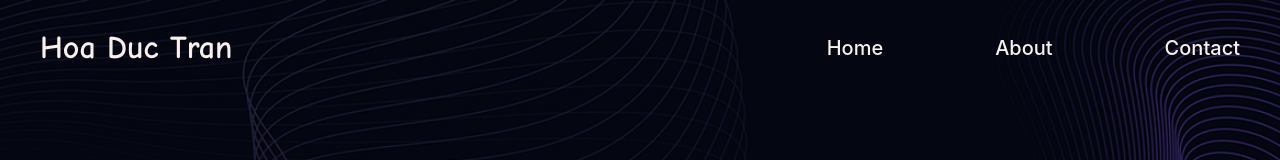
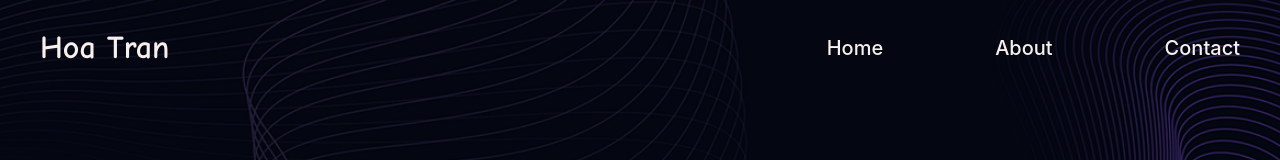
Before and after one commit to dtran813/portfolio, a React (Vite) app: page / in a window 1280 px wide. Shown: the top 160 px of the page. Built offline with nearby package versions, Linux system fonts and the light colour scheme.

Commit message:
Update name

```diff
--- a/index.html
+++ b/index.html
@@ -6,9 +6,9 @@
     <meta name="viewport" content="width=device-width, initial-scale=1.0" />
     <meta
       name="description"
-      content="Come check out Hoa Tran's portfolio to see what he has done so far to level up his career as a software engineer."
+      content="Come check out Hoa's portfolio to see what he has done so far to level up his career as a software engineer."
     />
-    <title>Hoa Duc Tran</title>
+    <title>Hoa Tran</title>
   </head>
   <body>
     <div id="root"></div>
--- a/src/components/Footer/Footer.tsx
+++ b/src/components/Footer/Footer.tsx
@@ -5,7 +5,7 @@ export default function Footer() {
   return (
     <footer className={styles.footer}>
       <div className={styles.wrapper}>
-        <p className={styles.footerName}>Hoa Duc Tran</p>
+        <p className={styles.footerName}>Hoa Tran</p>
         <div className={styles.media}>
           {social_media.map((media) => (
             <a key={media.name} href={media.url} target="_blank">
@@ -14,7 +14,7 @@ export default function Footer() {
           ))}
         </div>
         <p className={styles.footerText}>
-          All rights reserved © Hoa Duc Tran {new Date().getFullYear()}
+          All rights reserved © Hoa Tran {new Date().getFullYear()}
         </p>
       </div>
     </footer>
--- a/src/components/Navbar/Navbar.tsx
+++ b/src/components/Navbar/Navbar.tsx
@@ -1,7 +1,7 @@
-import React from 'react';
-import { navLinks } from '../constants';
-import styles from './Navbar.module.css';
-import { menu, x } from '../../assets';
+import React from "react";
+import { navLinks } from "../constants";
+import styles from "./Navbar.module.css";
+import { menu, x } from "../../assets";
 
 export default function Navbar() {
   const [toggle, setToggle] = React.useState(false);
@@ -11,10 +11,10 @@ export default function Navbar() {
   }
 
   const mobileMenu: React.CSSProperties = {
-    pointerEvents: 'all',
-    transform: 'scale(1)',
-    right: '1.5rem',
-    top: '2rem',
+    pointerEvents: "all",
+    transform: "scale(1)",
+    right: "1.5rem",
+    top: "2rem",
   };
 
   return (
@@ -22,7 +22,7 @@ export default function Navbar() {
       <nav className={styles.navbar}>
         <div className={styles.logoWrapper}>
           <a href="#" className={styles.logo}>
-            Hoa Duc Tran
+            Hoa Tran
           </a>
         </div>
 
@@ -38,13 +38,13 @@ export default function Navbar() {
 
         <div className={styles.mobileNavWrapper}>
           <button
-            aria-label={toggle ? 'Close menu' : 'Open menu'}
+            aria-label={toggle ? "Close menu" : "Open menu"}
             className={styles.menuBtn}
             onClick={handleClick}
           >
             <img
               src={toggle ? x : menu}
-              alt={`${toggle ? 'Close' : 'Open'} menu`}
+              alt={`${toggle ? "Close" : "Open"} menu`}
             />
           </button>
 
```
